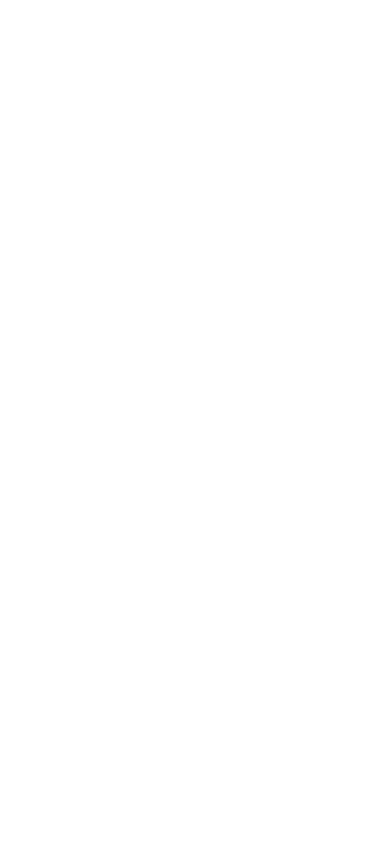
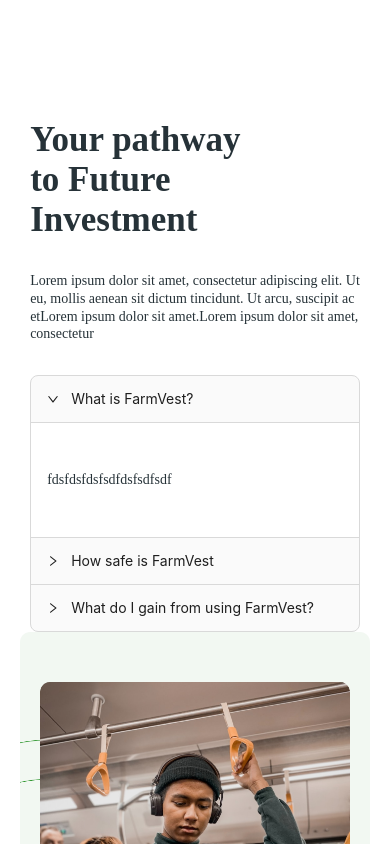
Before and after one commit to keraemoe/oe, a React (Vite) app: page / in a window 390 px wide. Shown: the part 2120-2964 px from the top of the page. Before the commit the page ends 2059 px from the top, so only its background shows below. Built offline with nearby package versions, Linux system fonts and the light colour scheme; a web font is replaced by a local one.

Commit message:
add: Features Block

```diff
--- /dev/null
+++ b/src/Pages/Home/HomeComponents/Features/Features.jsx
@@ -0,0 +1,43 @@
+import React from 'react';
+import s from './Features.module.scss'
+import banner2 from '../../../../Assets/banner2.png'
+import { Collapse } from 'antd';
+const { Panel } = Collapse;
+
+const text1 = "fdsfdsfdsfsdfdsfsdfsdf"
+const text2 = "1111111111111111111111"
+const text3 = "######################"
+
+const Features = () => {
+    const onChange = (key) => {
+        console.log(key);
+    };
+    return (
+        <>
+            <div id='container'>
+                <div id='features' className={s.features}>
+                    <div className={s.first}>
+                        <img src={banner2} alt="" />
+                    </div>
+                    <div className={s.second}>
+                        <h1>Your pathway <br /> to Future <br /> Investment</h1>
+                        <p>Lorem ipsum dolor sit amet, consectetur adipiscing elit. Ut <br /> eu, mollis aenean sit dictum tincidunt. Ut arcu, suscipit ac <br /> etLorem ipsum dolor sit amet.Lorem ipsum dolor sit amet, <br /> consectetur </p>
+                        <Collapse defaultActiveKey={['1']} onChange={onChange}>
+                            <Panel header="What is FarmVest?" key="1">
+                                <p>{text1}</p>
+                            </Panel>
+                            <Panel header="How safe is FarmVest" key="2">
+                                <p>{text2}</p>
+                            </Panel>
+                            <Panel header="What do I gain from using FarmVest?" key="3">
+                                <p>{text3}</p>
+                            </Panel>
+                        </Collapse>
+                    </div>
+                </div>
+            </div>
+        </>
+    );
+};
+
+export default Features;
--- /dev/null
+++ b/src/Pages/Home/HomeComponents/Features/Features.module.scss
@@ -0,0 +1,109 @@
+.features {
+  display: flex;
+  justify-content: space-evenly;
+  margin-top: 200px;
+  flex-wrap: wrap-reverse;
+  .first {
+    img {
+      width: 100%;
+      height: auto;
+    }
+  }
+  .second {
+    h1 {
+      font-family: "Spartan";
+      font-style: normal;
+      font-weight: 700;
+      font-size: 70px;
+      line-height: 78px;
+      display: flex;
+      align-items: center;
+      color: #263238;
+    }
+    p {
+      font-family: "Spartan";
+      font-style: normal;
+      font-weight: 400;
+      font-size: 18px;
+      line-height: 177%;
+      color: #263238;
+      margin-top: 32px;
+      margin-bottom: 32px;
+    }
+  }
+}
+
+@media screen and (max-width: 700px) {
+  .features {
+    padding: 0 20px 0 20px;
+    display: flex;
+    justify-content: space-evenly;
+    margin-top: 200px;
+    flex-wrap: wrap-reverse;
+    .first {
+      img {
+        width: 100%;
+        height: auto;
+      }
+    }
+    .second {
+      h1 {
+        font-family: "Spartan";
+        font-style: normal;
+        font-weight: 700;
+        font-size: 50px;
+        line-height: 58px;
+        display: flex;
+        align-items: center;
+        color: #263238;
+      }
+      p {
+        font-family: "Spartan";
+        font-style: normal;
+        font-weight: 400;
+        font-size: 16px;
+        line-height: 177%;
+        color: #263238;
+        margin-top: 32px;
+        margin-bottom: 32px;
+      }
+    }
+  }
+}
+
+@media screen and (max-width: 425px) {
+  .features {
+    display: flex;
+    justify-content: space-evenly;
+    margin-top: 200px;
+    flex-wrap: wrap-reverse;
+    .first {
+      img {
+        width: 100%;
+        height: auto;
+      }
+    }
+    .second {
+      h1 {
+        font-family: "Spartan";
+        font-style: normal;
+        font-weight: 700;
+        font-size: 35px;
+        line-height: 40px;
+        display: flex;
+        align-items: center;
+        color: #263238;
+      }
+      p {
+        font-family: "Spartan";
+        font-style: normal;
+        font-weight: 400;
+        font-size: 14px;
+        line-height: 127%;
+        color: #263238;
+        margin-top: 32px;
+        margin-bottom: 32px;
+      }
+    }
+  }
+}
--- a/src/Pages/Home/HomeComponents/Header/Header.jsx
+++ b/src/Pages/Home/HomeComponents/Header/Header.jsx
@@ -31,7 +31,7 @@
               <ul>
                 <a href="#"><li>Home</li></a>
                 <a href="#"><li>About</li></a>
-                <a href="#"><li>Features</li></a>
+                <a href="#features"><li>Features</li></a>
                 <a href="#how"><li>How it works</li></a>
               </ul>
             </nav>
--- a/src/Pages/Home/HomePage.jsx
+++ b/src/Pages/Home/HomePage.jsx
@@ -1,6 +1,7 @@
 import React from 'react';
 import Header from '../Home/HomeComponents/Header/Header';
 import Company from './HomeComponents/Company/Company';
+import Features from './HomeComponents/Features/Features';
 import Hero from './HomeComponents/Hero/Hero';
 import How from './HomeComponents/How/How';
 
@@ -12,6 +13,7 @@
             <Hero />
             <Company />
             <How />
+            <Features />
         </>
     );
 };
```
Also changed, not shown: src/Assets/banner.png, src/Assets/banner2.png (added).
